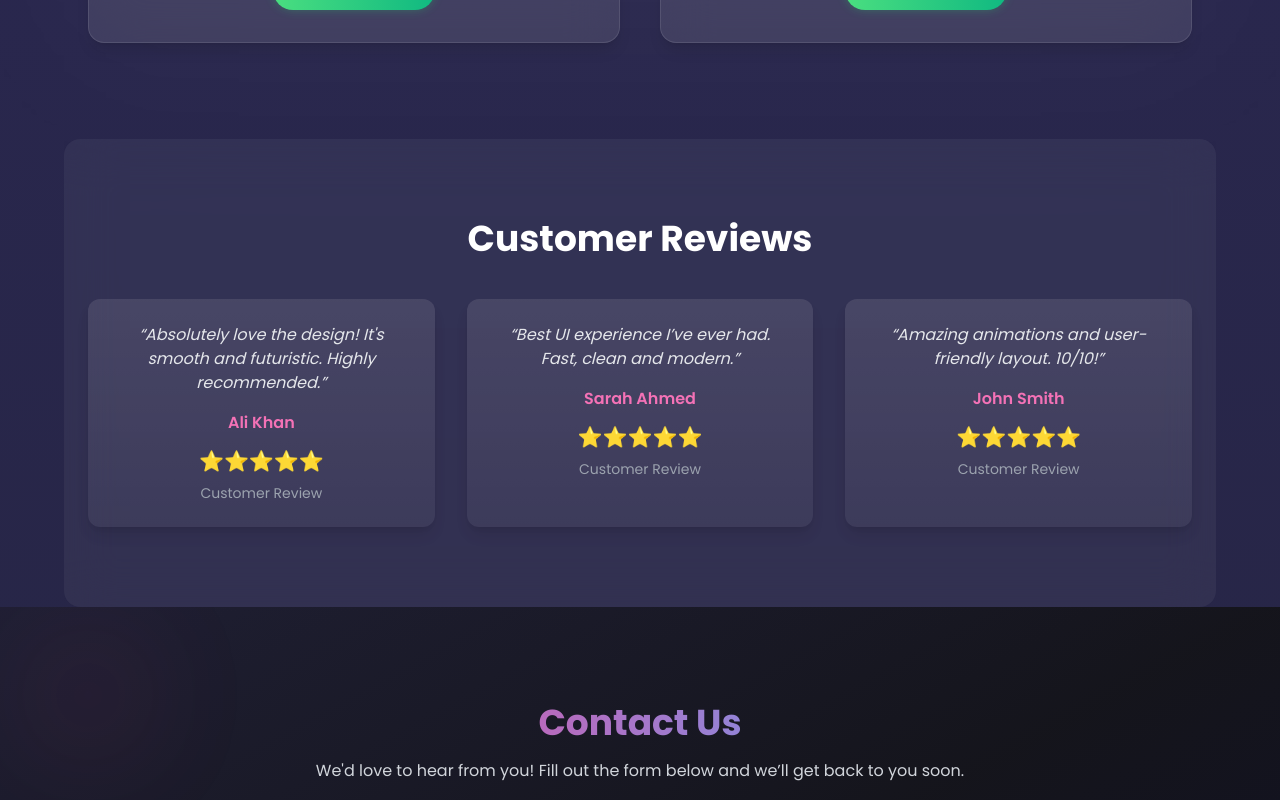
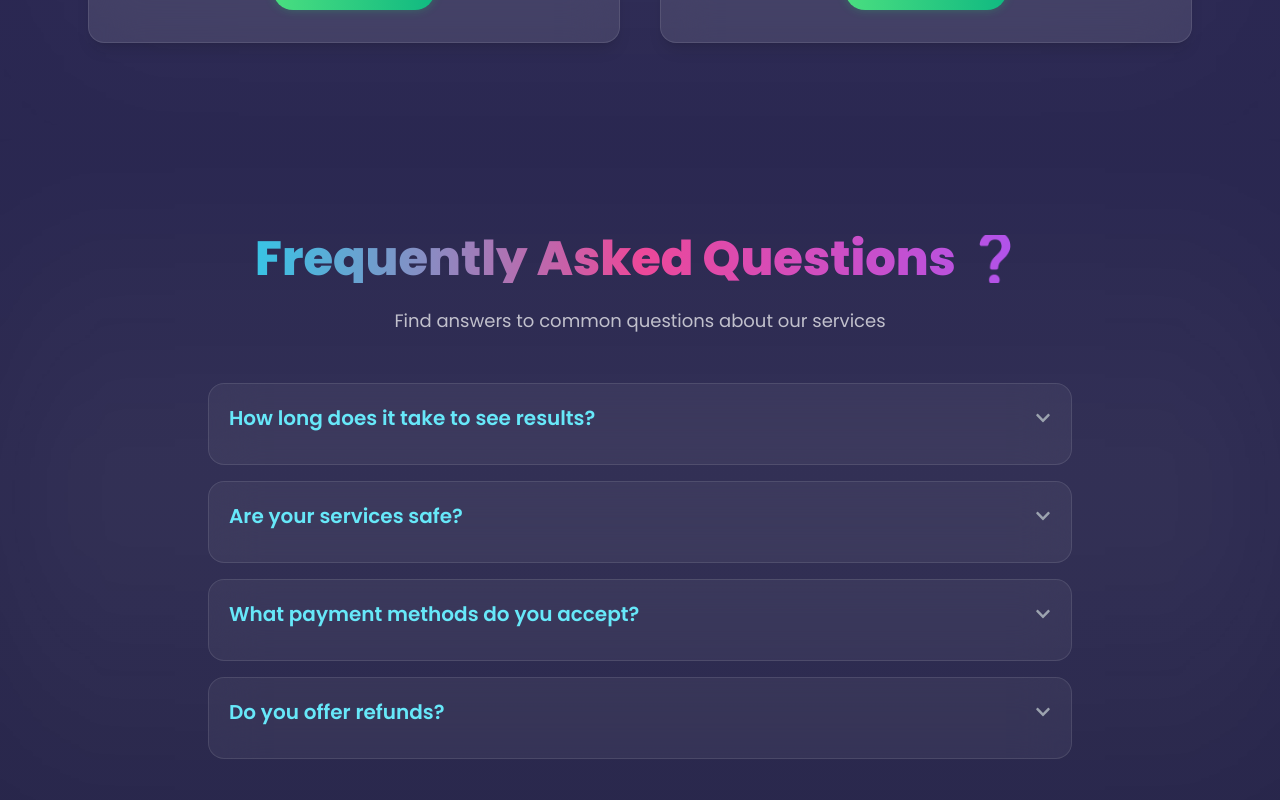
Before and after one commit to tech242242/glassmorphism-website, a React (Vite) app: page / in a window 1280 px wide. Shown: the part 6500-7300 px from the top of the page. Built offline with nearby package versions, Linux system fonts and the light colour scheme.

Commit message:
Update App.jsx

```diff
--- a/src/App.jsx
+++ b/src/App.jsx
@@ -10,6 +10,7 @@ import ThemeManager from "./components/ThemeManager";
 import About from "./components/About";
 import TeamSection from "./components/TeamSection";
 import CustomerReviews from "./components/CustomerReviews";
+import FAQSection from "./components/FAQSection";
 
 export default function App() {
   return (
@@ -88,6 +89,17 @@ export default function App() {
         </motion.div>
       </section>
 
+       {/* ❓ FAQ Section - Added after About */}
+      <section id="faq">
+        <motion.div
+          initial={{ opacity: 0, y: 40 }}
+          whileInView={{ opacity: 1, y: 0 }}
+          transition={{ duration: 1 }}
+        >
+          <FAQSection />
+        </motion.div>
+      </section>
+
       {/* ⭐ Customer Reviews */}
       <section id="reviews">
         <motion.div
```
